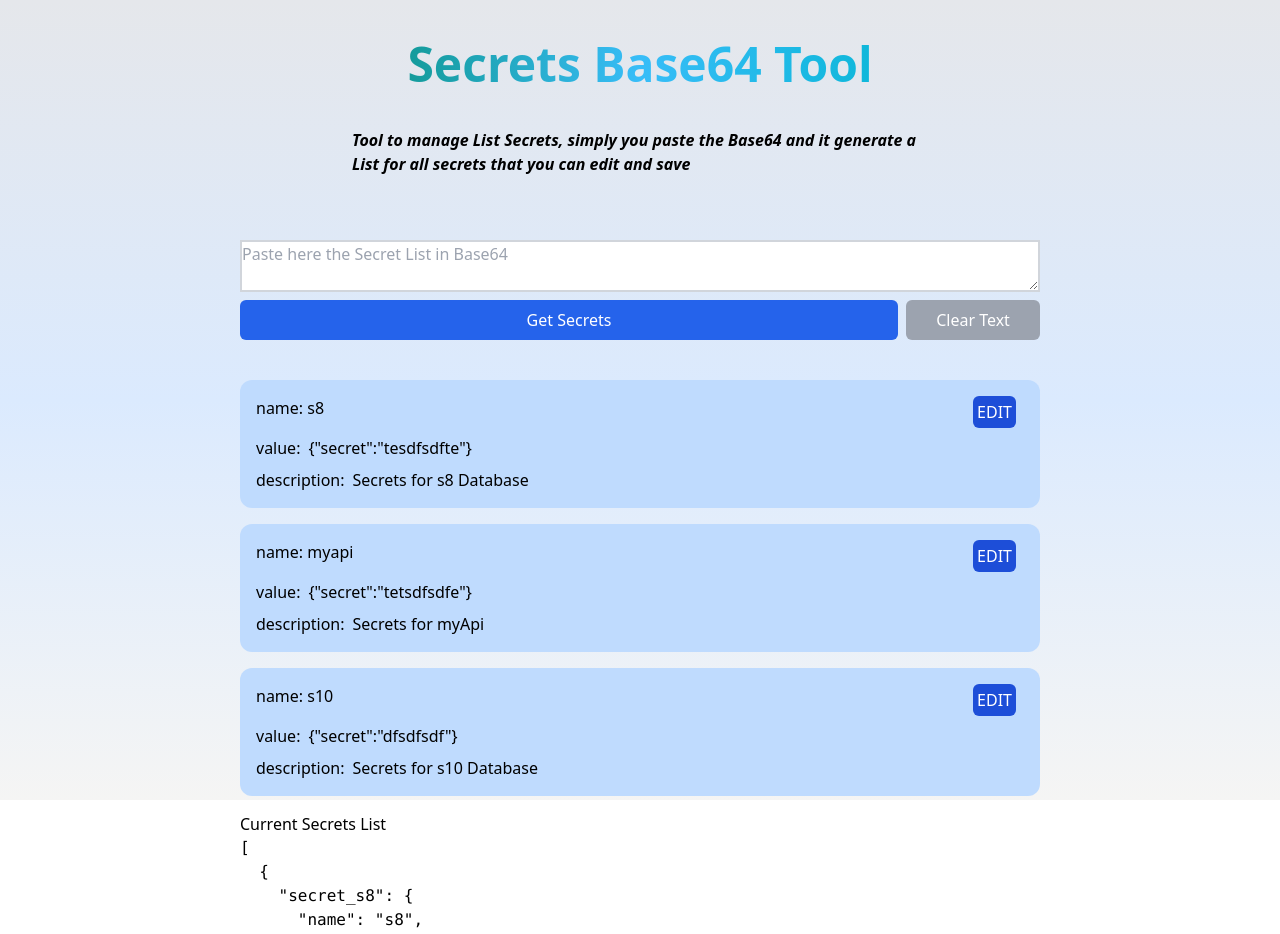
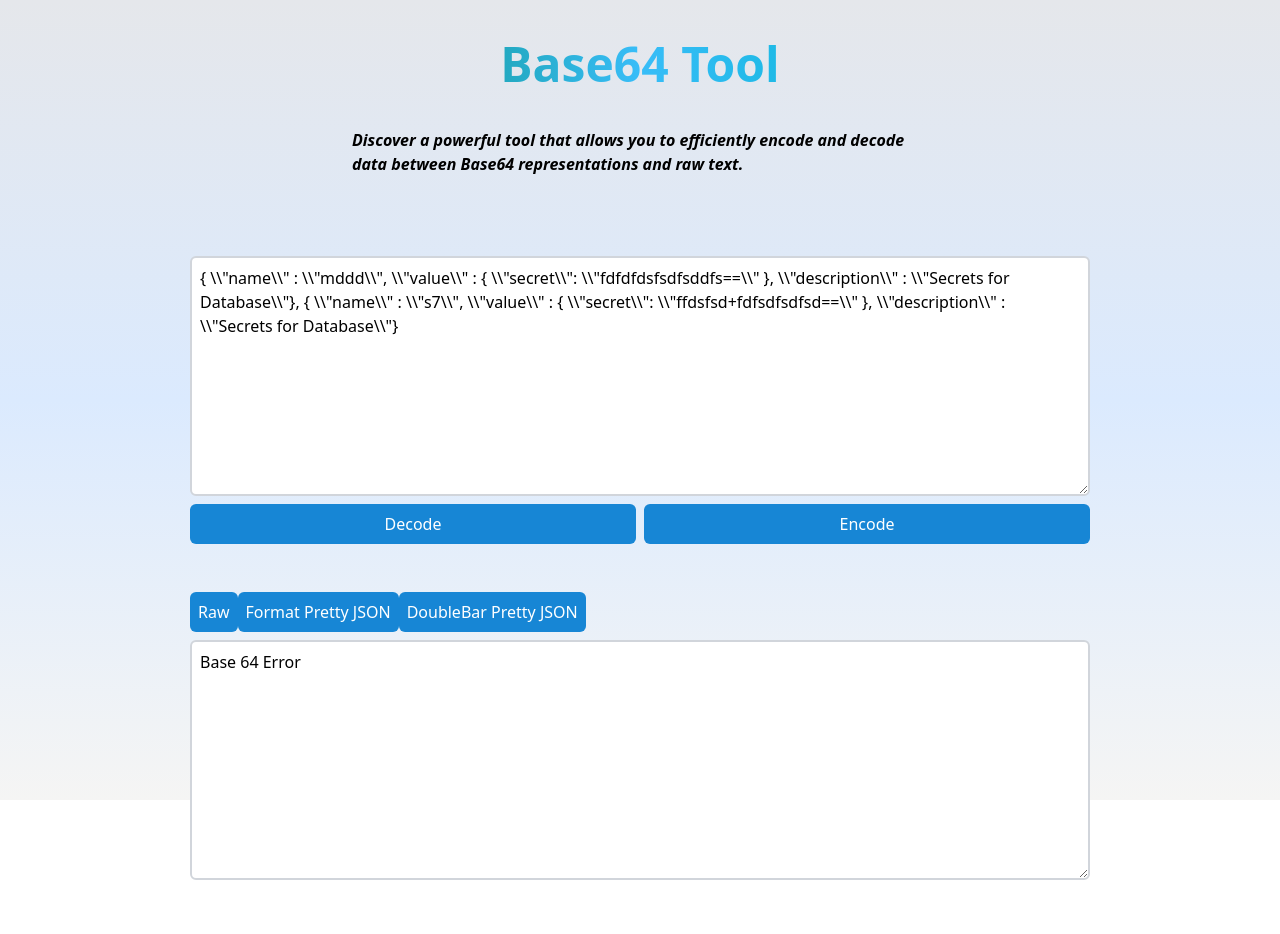
Before and after one commit to luimont/next-js-base64-tool, a Next.js app: page / in a window 1280 px wide. Shown: the top 934 px of the page. Built offline with nearby package versions, Linux system fonts and the light colour scheme.

Commit message:
Add code in Convert section

```diff
--- a/components/DecodedList.tsx
+++ b/components/DecodedList.tsx
@@ -1,5 +1,7 @@
 //import { secret_decoded } from '@/mocks/secrets'
-import React, { useState } from 'react'
+
+import { decodeBase64, encodeBase64, fixFormatJsonform } from '@/utils/functions'
+import React, { useEffect, useState } from 'react'
 
 const secrets_list_current = String.raw`
   secret_s8={name=\\"s8\\", value={ \\"secret\\": \\"uyiyu/ZkVoP3pHKjZhaSOF9QUk9EIn0=\\" }, description=\\"Secrets for s8 Database\\"},
@@ -13,85 +15,13 @@ const secrets_list_jsonform = String.raw`
 {"secret_s10":{"name":\\"s10\\", "value":{ \\"secret\\": \\"eyJ1cFwcm9kIiwgInBhc3N3b3JkIjogImjencyZXkwEwX1BST0QifQ==\\" }, "description":\\"Secrets for s10 Database\\"}}
 `
 
-type SecretObject = {
-  [key: string]: {
-    name: string;
-    value: { secret: string };
-    description: string;
-  };
-};
+const decoded = String.raw`{ \\"name\\" : \\"mddd\\", \\"value\\" : { \\"secret\\": \\"fdfdfdsfsdfsddfs==\\" }, \\"description\\" : \\"Secrets for Database\\"}, { \\"name\\" : \\"s7\\", \\"value\\" : { \\"secret\\": \\"ffdsfsd+fdfsdfsdfsd==\\" }, \\"description\\" : \\"Secrets for Database\\"}`
+
+const text_example_input = "Tool to manage List Secrets, simply you paste the Base64 and it generate a List for all secrets that you can edit and save"
+
+
 
 export const DecodedList = () => {
-
-  const fixFormatCurrent = (rawString: string) => {
-    // Agregar comillas dobles a los nombres de secretos usando expresiones regulares
-    const formattedSecretsList = rawString.replace(/(secret_[^\s=]+)/g, '\n{"$1"');
-    console.log('1)' +formattedSecretsList)
-
-    // Remover saltos de línea y espacios adicionales
-    //const cleanedString = formattedSecretsList.replace(/\s+/g, '');
-    //console.log('2)' +cleanedString)
-
-    const formattedKeyEndLine = formattedSecretsList.replace(/}, \n/g, '}},\n');
-    console.log('2)' +formattedKeyEndLine)
-
-    // Remover doble barra
-    const doubleBar = formattedKeyEndLine.replace(/\\/g, '')//.replace(/=/g, ':');
-    console.log('3)' +doubleBar)
-
-    // Agregar comillas para name, value y description
-    const removeCuotes = doubleBar.replace(/name=/g, '"name":').replace(/value=/g, '"value":').replace(/description=/g, '"description":')//.replace(/=/g, ':');
-    console.log('4)' +removeCuotes)
-
-    // Reemplazar = con :
-    const jsonString = removeCuotes.replace(/"=/g, '":');
-    console.log('5)' +jsonString)
-
-    // Agregar llaves alrededor de la cadena para formar un objeto JSON
-    const jsonObjectString = `{"list":[${jsonString}}]}`;
-    console.log('6)' +jsonObjectString)
-
-    return jsonObjectString;
-  };
-
-  const fixFormatJsonform = (rawString: string) => {
-    // Agregar comillas dobles a los nombres de secretos usando expresiones regulares
-    //const formattedSecretsList = rawString.replace(/(secret_[^\s=]+)/g, '\n{"$1"');
-    //console.log('1)' +formattedSecretsList)
-
-    // Remover saltos de línea y espacios adicionales
-    //const cleanedString = formattedSecretsList.replace(/\s+/g, '');
-    //console.log('2)' +cleanedString)
-
-    //const formattedKeyEndLine = formattedSecretsList.replace(/}, \n/g, '}},\n');
-    //console.log('2)' +formattedKeyEndLine)
-
-    // Remover doble barra
-    const doubleBar = rawString.replace(/\\/g, '')//.replace(/=/g, ':');
-    console.log('3s)' +doubleBar)
-
-    // Agregar comillas para name, value y description
-    //const removeCuotes = doubleBar.replace(/name=/g, '"name":').replace(/value=/g, '"value":').replace(/description=/g, '"description":')//.replace(/=/g, ':');
-    //console.log('4)' +removeCuotes)
-
-    // Reemplazar = con :
-    //const jsonString = removeCuotes.replace(/"=/g, '":');
-    //console.log('5)' +jsonString)
-
-    // Agregar llaves alrededor de la cadena para formar un objeto JSON
-    const jsonObjectString = `[${doubleBar}]`;
-    console.log('6s)' +jsonObjectString)
-
-    return jsonObjectString;
-  };
-
-  //const formattedJsonCurr = fixFormatCurrent(secrets_list_current);
-
-  const formattedJsonForm = fixFormatJsonform(secrets_list_jsonform);
-
-  // Convertir la cadena a un objeto JSON
-  const secretsObject = JSON.parse(formattedJsonForm);
-  console.log(secretsObject);
 
   const examp: SecretObject[] = [
     {
@@ -118,55 +48,65 @@ export const DecodedList = () => {
   ]
 
 
-  // Iterar sobre las propiedades del objeto
-  //for (const key in secretsObject) {
-  //  if (secretsObject.hasOwnProperty(key)) {
-  //    const secret = secretsObject[key];
 
-  //    // Crear un elemento <p> para cada secreto y agregarlo al cuerpo del documento
-  //    const pElement = document.createElement("p");
-  //    pElement.textContent = `${secret.name}: ${secret.value.secret} - ${secret.description}`;
-  //    document.body.appendChild(pElement);
-  //  }
-  //}
+  const [textAreaInput, setTextAreaInput] = useState(decoded)
+  const [textOutput, setTextOutput] = useState('')
+  const [isDecode, setDecode] = useState(true)
+  const [prettyJson, setPrettyJson] = useState('none') // 'none', 'json', 'doublebarjson'
 
-  // Estado para almacenar la opción seleccionada
-  const [selectedOption, setSelectedOption] = useState<string>('');
+  useEffect(() => {
+    if(isDecode) {
+      const textDecoded = decodeBase64(textAreaInput)
+      setTextOutput(textDecoded)
+    }
+    else {
+      const textEncoded = encodeBase64(textAreaInput)
+      setTextOutput(textEncoded)
+    }
+  },[textAreaInput, isDecode])
 
-  // Manejar cambios en la selección
-  const handleSelectChange = (event: React.ChangeEvent<HTMLSelectElement>) => {
-    setSelectedOption(event.target.value);
+  const handleTextAreaChange = (event: React.ChangeEvent<HTMLTextAreaElement>) => {
+    setTextAreaInput(event.target.value);
+  };
+
+  const handleTextAreaOutputChange = (event: React.ChangeEvent<HTMLTextAreaElement>) => {
+    setTextOutput(event.target.value);
   };
 
   return (
-    <div>
+    <section className='flex flex-col'>
+      <div className="flex flex-col my-8 ">
+        <textarea
+          placeholder="Paste here the Secret List in Base64"
+          value={textAreaInput}
+          onChange={handleTextAreaChange}
+          className="border-gray-300 border-2 min-h-60 rounded-md p-2"
+        />
+        <div className="flex gap-2">
+          <button className="text-white rounded-md p-2 my-2 w-full" onClick={() => setDecode(true)}>Decode</button>
+          <button className="text-white rounded-md p-2 my-2 w-full" onClick={() => setDecode(false)}>Encode</button>
+        </div>
+      </div>
 
-      <label htmlFor="dropdown">Selecciona un secreto:</label>
-      <select id="dropdown" value={selectedOption} onChange={handleSelectChange}>
-        <option value="">-- Elige un secreto --</option>
-        {examp.map((secretObject, index) => {
-          const secretName = Object.keys(secretObject)[0];
-          const secretDetails = secretObject[secretName];
+      <div>
+        <button className="text-white rounded-md p-2 my-2" onClick={() => setPrettyJson('none')}>Raw</button>
+        <button className="text-white rounded-md p-2 my-2" onClick={() => setPrettyJson('json')}>Format Pretty JSON</button>
+        <button className="text-white rounded-md p-2 my-2" onClick={() => setPrettyJson('doublebarjson')}>DoubleBar Pretty JSON</button>
+      </div>
 
-          return (
-            <option key={index} value={secretName}>
-              {secretDetails.description}
-            </option>
-          );
-        })}
-      </select>
-
-      {/* Mostrar el valor seleccionado */}
-      {selectedOption && (
-        <div>
-          <p>Has seleccionado el secreto: {selectedOption}</p>
-          {examp.find((s) => Object.keys(s)[0] === selectedOption)?.[selectedOption] && (
-            <p>Descripción: {examp.find((s) => Object.keys(s)[0] === selectedOption)![selectedOption]?.description}</p>
-          )}
-        </div>
-      )}
-
-    </div>
+      <textarea
+        placeholder="Result"
+        value={
+          prettyJson === 'none'
+            ? textOutput
+            : prettyJson === 'json'
+              ? JSON.stringify(textOutput, null, 2)
+              : JSON.stringify(fixFormatJsonform(textOutput), null, 2)
+        }
+        onChange={handleTextAreaOutputChange}
+        className="border-gray-300 border-2 min-h-60 rounded-md p-2"
+      />
+    </section>
 
   )
 }
--- a/components/Header.tsx
+++ b/components/Header.tsx
@@ -8,9 +8,10 @@ export const Header = () => {
         text-5xl font-extrabold text-transparent bg-clip-text bg-gradient-to-r from-teal-600 via-sky-400 to-cyan-500
         text-center m-10'
       >
-        Secrets Base64 Tool
+        Base64 Tool
       </h1>
-      <h2 className='text-l font-semibold m-8 max-w-xl'><em>Tool to manage List Secrets, simply you paste the Base64 and it generate a List for all secrets that you can edit and save</em></h2>
+
+      <h2 className='text-l font-semibold m-8 max-w-xl'><em>Discover a powerful tool that allows you to efficiently encode and decode data between Base64 representations and raw text.</em></h2>
     </header>
   )
 }
--- a/pages/index.tsx
+++ b/pages/index.tsx
@@ -1,26 +1,20 @@
 //import { useState } from "react";
 //import { EncoderDecoder } from "@/components/EncoderDecoder";
 //import { DecodedList } from "@/components/DecodedList";
+import { DecodedList } from "@/components/DecodedList";
 import EditableSecretList from "@/components/EditableSecretList";
 
 const index = () => {
 
   return (
-    <main>
+    <main className="w-fit m-4 md:w-[800px] lg:w-[900px] ">
       {/* <EncoderDecoder /> */}
-      {/* <DecodedList /> */}
-      <div className="flex flex-col my-8">
-        <textarea placeholder="Paste here the Secret List in Base64" className="border-gray-300 border-2"/>
-        <div className="flex gap-2">
-          <button className="bg-blue-600 text-white rounded-md p-2 my-2 w-full">Get Secrets</button>
-          <button className="bg-gray-400 text-white rounded-md p-2 my-2 w-40">Clear Text</button>
-        </div>
-      </div>
-      < EditableSecretList />
-      <div >
+      {/* < EditableSecretList /> */}
+      <DecodedList />
+      {/* <div >
         <button className="bg-blue-600 text-white rounded-md p-2">Generate Base64</button>
         <button className="bg-blue-600 text-white rounded-md p-2">Generate JSON</button>
-      </div>
+      </div> */}
     </main>
   )
 }
--- a/styles/globals.css
+++ b/styles/globals.css
@@ -25,6 +25,10 @@ body {
   align-items: center;
 }
 
+button {
+  background-color: #1786d5;
+}
+
 /*   #container {
   display: flex;
   flex-direction: column;
--- /dev/null
+++ b/utils/functions.ts
@@ -0,0 +1,77 @@
+export const encodeBase64 = (text:string) => {
+  const encodedText = btoa(text);
+  return encodedText
+};
+
+export const decodeBase64 = (text:string) => {
+  try {
+    const decodedText = atob(text);
+    return decodedText
+  } catch (error) {
+    return 'Base 64 Error'
+  }
+};
+
+export const fixFormatCurrent = (rawString: string) => {
+  // Agregar comillas dobles a los nombres de secretos usando expresiones regulares
+  const formattedSecretsList = rawString.replace(/(secret_[^\s=]+)/g, '\n{"$1"');
+  console.log('1)' +formattedSecretsList)
+
+  // Remover saltos de línea y espacios adicionales
+  //const cleanedString = formattedSecretsList.replace(/\s+/g, '');
+  //console.log('2)' +cleanedString)
+
+  const formattedKeyEndLine = formattedSecretsList.replace(/}, \n/g, '}},\n');
+  console.log('2)' +formattedKeyEndLine)
+
+  // Remover doble barra
+  const doubleBar = formattedKeyEndLine.replace(/\\/g, '')//.replace(/=/g, ':');
+  console.log('3)' +doubleBar)
+
+  // Agregar comillas para name, value y description
+  const removeCuotes = doubleBar.replace(/name=/g, '"name":').replace(/value=/g, '"value":').replace(/description=/g, '"description":')//.replace(/=/g, ':');
+  console.log('4)' +removeCuotes)
+
+  // Reemplazar = con :
+  const jsonString = removeCuotes.replace(/"=/g, '":');
+  console.log('5)' +jsonString)
+
+  // Agregar llaves alrededor de la cadena para formar un objeto JSON
+  const jsonObjectString = `{"list":[${jsonString}}]}`;
+  console.log('6)' +jsonObjectString)
+
+  return jsonObjectString;
+};
+
+export const fixFormatJsonform = (rawString: string) => {
+  // Agregar comillas dobles a los nombres de secretos usando expresiones regulares
+  //const formattedSecretsList = rawString.replace(/(secret_[^\s=]+)/g, '\n{"$1"');
+  //console.log('1)' +formattedSecretsList)
+
+  // Remover saltos de línea y espacios adicionales
+  //const cleanedString = formattedSecretsList.replace(/\s+/g, '');
+  //console.log('2)' +cleanedString)
+
+  //const formattedKeyEndLine = formattedSecretsList.replace(/}, \n/g, '}},\n');
+  //console.log('2)' +formattedKeyEndLine)
+
+  // Remover doble barra
+  const doubleBar = rawString.replace(/\\/g, '')//.replace(/=/g, ':');
+  console.log('3s)' +doubleBar)
+
+
+  // Agregar comillas para name, value y description
+  //const removeCuotes = doubleBar.replace(/name=/g, '"name":').replace(/value=/g, '"value":').replace(/description=/g, '"description":')//.replace(/=/g, ':');
+  //console.log('4)' +removeCuotes)
+
+  // Reemplazar = con :
+  //const jsonString = removeCuotes.replace(/"=/g, '":');
+  //console.log('5)' +jsonString)
+
+  // Agregar llaves alrededor de la cadena para formar un objeto JSON
+  //const jsonObjectString = `[${doubleBar}]`;
+  const jsonObjectString = doubleBar
+  console.log('6s)' +jsonObjectString)
+
+  return jsonObjectString;
+};
```
Also changed, not shown: components/EditableSecretList.tsx (+8 -0 lines), types/types.ts (added, +8 -0 lines).
